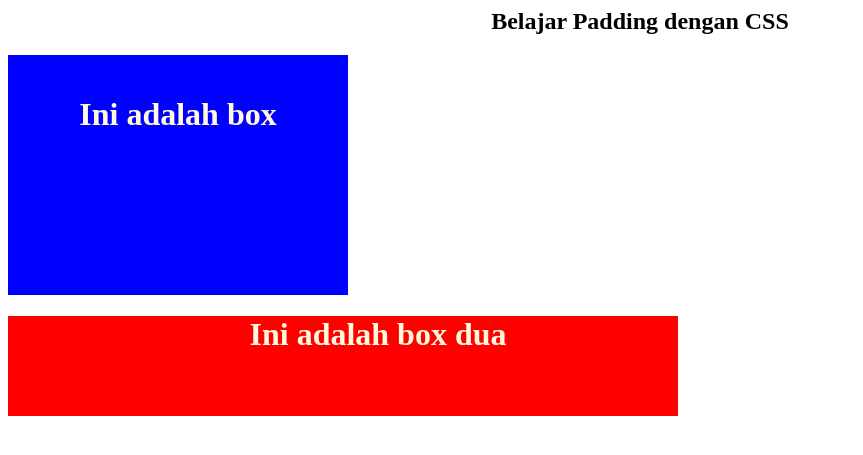
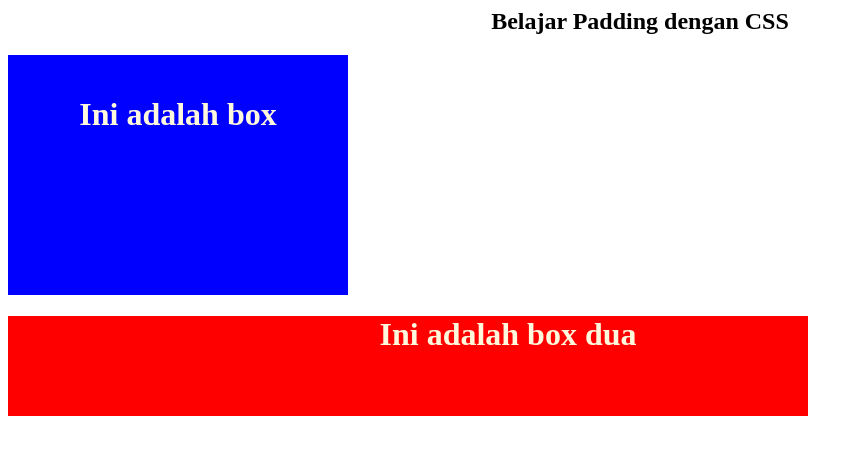
Before and after one commit to AndreasGaleDwiJaya/dasarWeb, a PHP site: page /marginCSS.html in a window 1280 px wide. Shown: the top 455 px of the page, without its empty margins (0-863 px from the left). Run offline with PHP 8.4, Linux system fonts and the light colour scheme.

Commit message:
Pertemuan 2 - Praktikum 6

```diff
--- a/stylePadding.css
+++ b/stylePadding.css
@@ -18,5 +18,5 @@ h2{
     background: red;
     height: 100px;
     width: 600px;
-    padding-left: 70px;
+    padding-left: 200px;
 }
```
